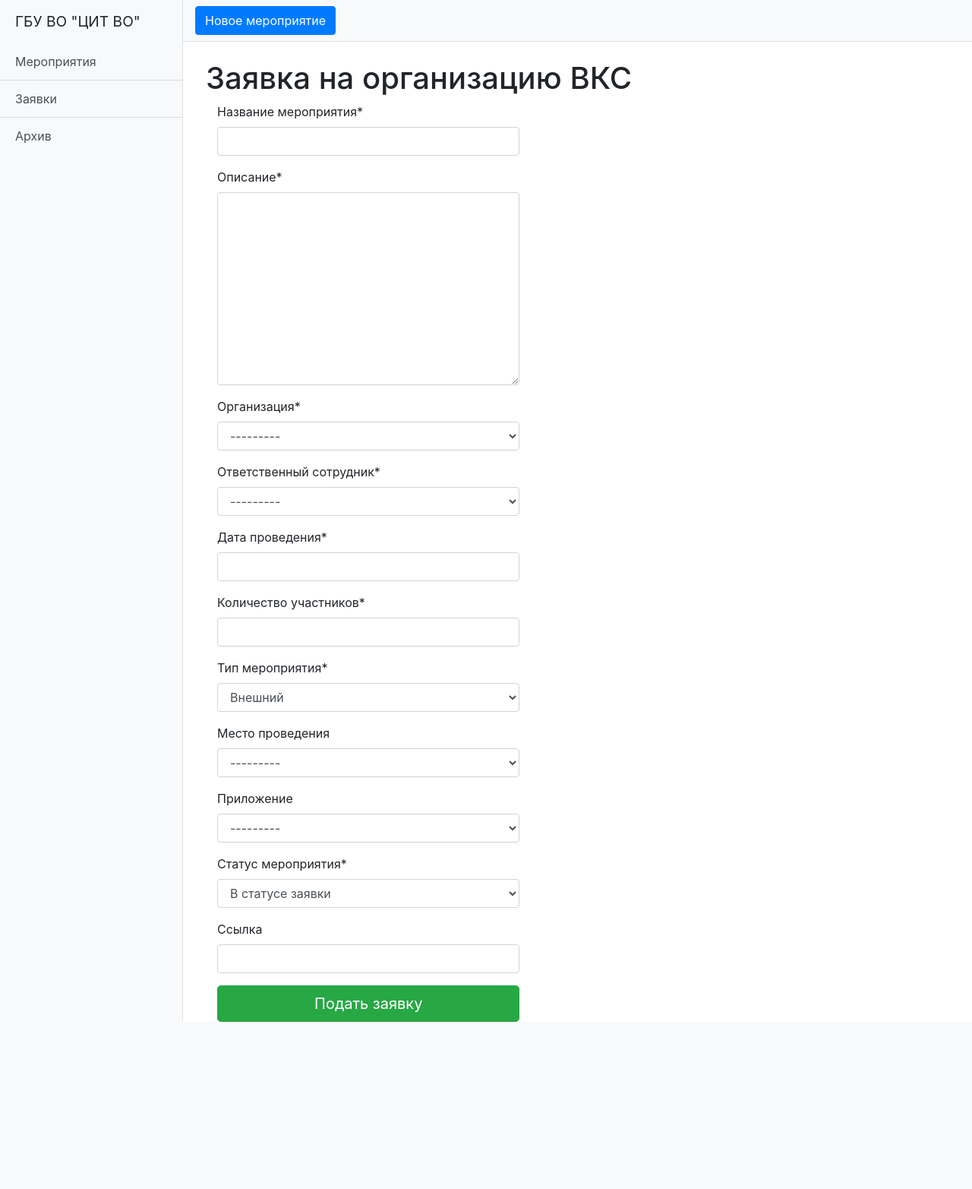
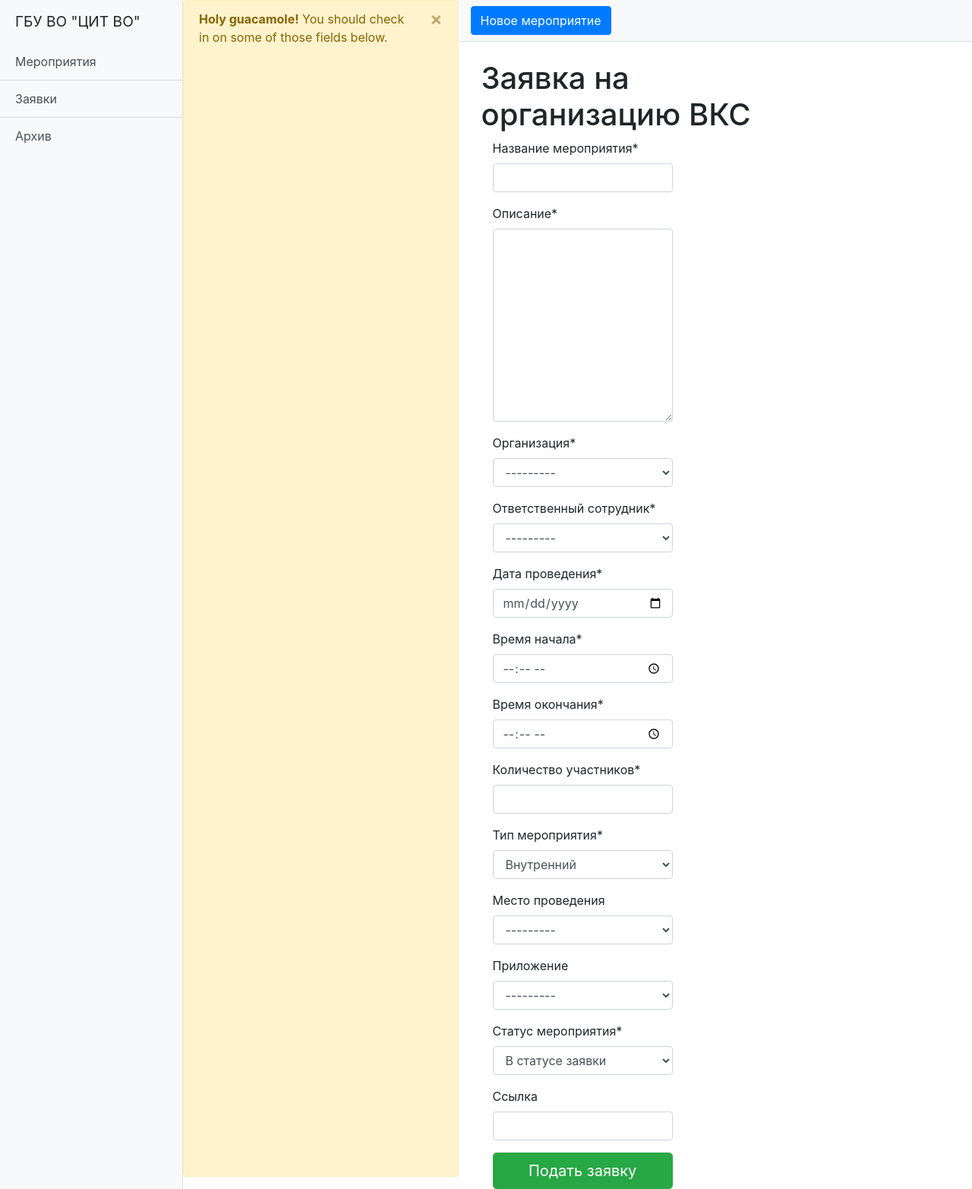
Before and after one commit to anra-dev/vcs_schedule, a Django app: page /event-add/ in a window 1280 px wide. Shown: the whole page at 76% size. Before the commit the page ends 1345 px from the top, so only its background shows below. Run offline with Django 3.2, Linux system fonts and the light colour scheme; data that the repository does not hold is empty; some libraries are stand-ins or nearby versions.

Commit message:
Модернизация моделей(Разделили поле Datetime). Обработка метода POST в представлении добавления мероприятия. Заготовка для сообщений.

```diff
--- a/vcs_site/main/forms.py
+++ b/vcs_site/main/forms.py
@@ -5,6 +5,16 @@ from .models import Event
 
 class EventAddForm(forms.ModelForm):
 
+    def __init__(self, *args, **kwargs):
+        super().__init__(*args, **kwargs)
+        self.fields['date'].label = 'Дата проведения'
+        self.fields['time_start'].label = 'Время начала'
+        self.fields['time_end'].label = 'Время окончания'
+
+    date = forms.DateField(widget=forms.TextInput(attrs={'type': 'date'}))
+    time_start = forms.TimeField(widget=forms.TextInput(attrs={'type': 'time'}))
+    time_end = forms.TimeField(widget=forms.TextInput(attrs={'type': 'time'}))
+
     class Meta:
         model = Event
         fields = (
--- a/vcs_site/main/models.py
+++ b/vcs_site/main/models.py
@@ -24,13 +24,15 @@ class Event(models.Model):
     description = models.TextField(verbose_name='Описание')
     organization = models.ForeignKey('Organization', verbose_name='Организация', on_delete=models.CASCADE)
     responsible = models.ForeignKey('Staffer', verbose_name='Ответственный сотрудник', on_delete=models.CASCADE)
-    date_of_event = models.DateTimeField(verbose_name='Дата проведения')
+    date = models.DateField(verbose_name='Дата проведения')
+    time_start = models.TimeField(verbose_name='Время начала мероприятия')
+    time_end = models.TimeField(verbose_name='Время окончания мероприятия')
     number_of_participants = models.PositiveSmallIntegerField(verbose_name='Количество участников')
     type_event = models.CharField(
         max_length=100,
         verbose_name='Тип мероприятия',
         choices=EVENT_TYPE_CHOICES,
-        default=EVENT_TYPE_EXTERNAL
+        default=EVENT_TYPE_LOCAL
     )
     room = models.ForeignKey('Room', verbose_name='Место проведения', null=True, blank=True, on_delete=models.CASCADE)
     application = models.ForeignKey('Application', verbose_name='Приложение', null=True, blank=True, on_delete=models.CASCADE)
--- a/vcs_site/main/templates/archive.html
+++ b/vcs_site/main/templates/archive.html
@@ -15,7 +15,7 @@
   <tbody>
   {% for event in events %}
     <tr class="table-light">
-      <td>{{ event.date_of_event }}</td>
+      <td>{{ event.date }}</td>
       <td><a href="/event/{{ event.id }}">{{ event.name }}</a></td>
       <td>{{ event.responsible }}</td>
       <td><button class="btn btn-success">Оценить</button> </td>
--- a/vcs_site/main/templates/base.html
+++ b/vcs_site/main/templates/base.html
@@ -33,13 +33,18 @@
     </div>
     <!-- /#sidebar-wrapper -->
 
+    <!-- Message -->
+    <div class="alert alert-warning alert-dismissible fade show" role="alert">
+      <strong>Holy guacamole!</strong> You should check in on some of those fields below.
+      <button type="button" class="close" data-dismiss="alert" aria-label="Close">
+        <span aria-hidden="true">&times;</span>
+      </button>
+    </div>
     <!-- Page Content -->
     <div id="page-content-wrapper">
-
       <nav class="navbar navbar-expand-lg navbar-light bg-light border-bottom">
         <a href="{% url 'event_add' %}" class="btn btn-primary " role="button">Новое мероприятие</a>
       </nav>
-
       <div class="container-fluid">
         <div class="col-md-8">
         {% block content %}
--- a/vcs_site/main/templates/event_add.html
+++ b/vcs_site/main/templates/event_add.html
@@ -6,7 +6,7 @@
 
 <h1 class="mt-4">Заявка на организацию ВКС</h1>
     <div class="col-md-8">
-        <form action="{% url 'events' %}"  method="POST">
+        <form action=""  method="POST">
             {% csrf_token %}
             {{ form|crispy }}
             <input type="submit" class="btn btn-success btn-lg btn-block" value="Подать заявку">
--- a/vcs_site/main/templates/event_detail.html
+++ b/vcs_site/main/templates/event_detail.html
@@ -7,7 +7,7 @@
   <tbody>
     <tr>
       <th class="col-md-4">Время и место проведения</th>
-      <td>{{ event.date_of_event|date:"H : i, d F Y" }} <hr> {{ event.room }}</td>
+      <td>{{ event.date|date:"d F Y" }} <hr> {{ event.room }}</td>
     </tr>
     <tr>
       <th>Организатор</th>
--- a/vcs_site/main/templates/events.html
+++ b/vcs_site/main/templates/events.html
@@ -16,7 +16,7 @@
   {% for event in events %}
     <tr class="{% if event.status == 'created' %} table-danger {% endif %}
                {% if event.status == 'is_ready' %} table-success {% endif %}">
-      <td>{{ event.date_of_event }}</td>
+      <td>{{ event.date }}</td>
       <td><a href="/event/{{ event.id }}">{{ event.name }}</a></td>
       <td>{{ event.get_status_display }}</td>
       <td>{{ event.responsible }}</td>
--- a/vcs_site/main/templates/orders.html
+++ b/vcs_site/main/templates/orders.html
@@ -15,7 +15,7 @@
   <tbody>
   {% for event in events %}
     <tr class="table-light">
-      <td>{{ event.date_of_event }}</td>
+      <td>{{ event.date }}</td>
       <td><a href="/event/{{ event.id }}">{{ event.name }}</a></td>
       <td>{{ event.responsible }}</td>
       <td><button class="btn btn-success">Обработать</button> </td>
--- a/vcs_site/main/views.py
+++ b/vcs_site/main/views.py
@@ -1,5 +1,5 @@
 from django.views import View
-from django.shortcuts import render
+from django.shortcuts import render, HttpResponseRedirect
 
 from .models import Event
 from .forms import EventAddForm
@@ -52,3 +52,13 @@ class EventAddView(View):
             'form': form
         }
         return render(request, 'event_add.html', context)
+
+    def post(self, request, *args, **kwargs):
+        form = EventAddForm(request.POST or None)
+        if form.is_valid():
+            form.save()
+            return HttpResponseRedirect('/')
+        context = {
+            'form': form
+        }
+        return render(request, 'event_add.html', context)
```
Also changed, not shown: vcs_site/main/migrations/0001_initial.py (deleted).
